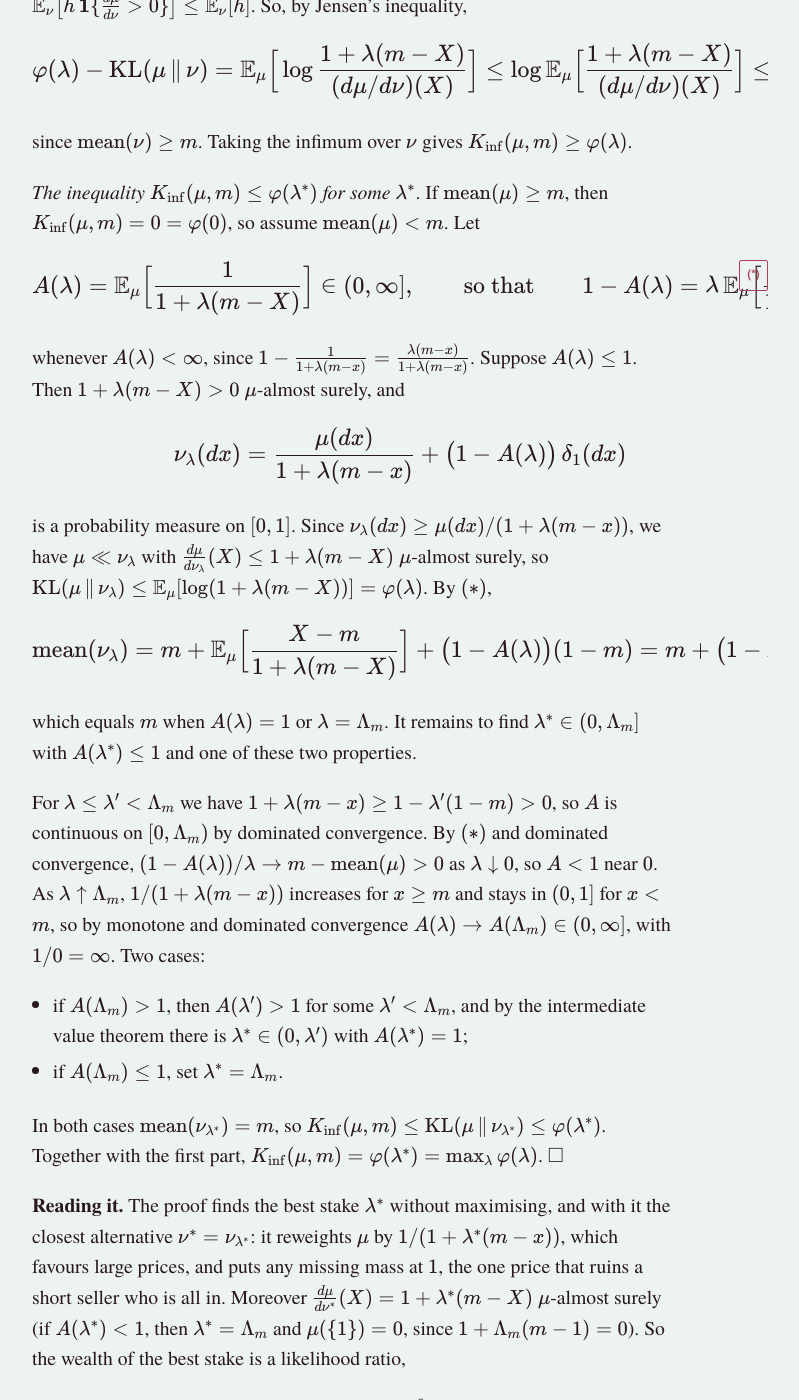
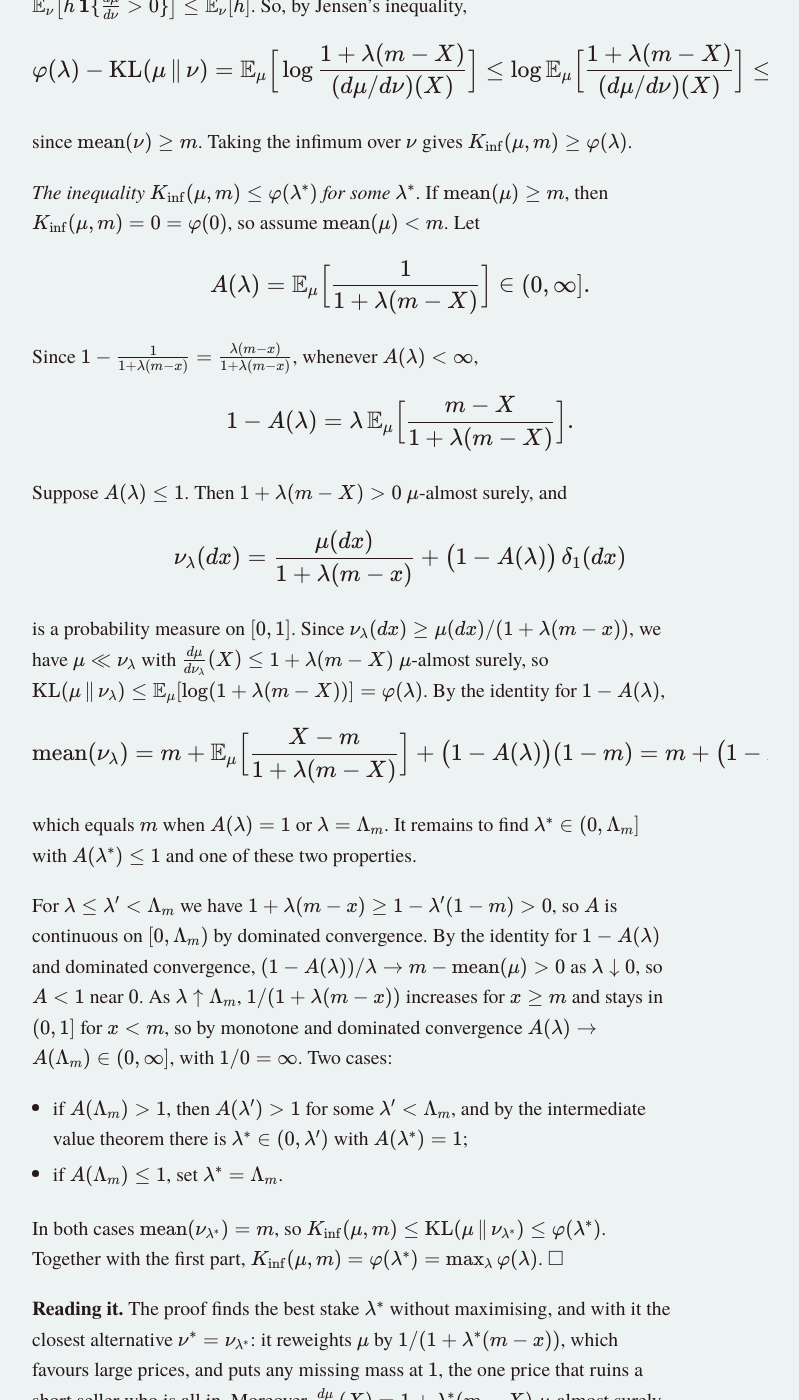
Before and after one commit to iyertejas/iyertejas.github.io, a Jekyll site: the page built from course-rl-2026-lecture-5.md, in a window 1280 px wide and 1400 px high, scrolled down 5206 px. Shown: the whole window, without its empty margins (232-1031 px from the left). Built offline with Jekyll 4.4.1, drawn with Linux system fonts in a browser that asks for light colours.

Commit message:
RL course: drop equation tags in Lectures 2 and 5
Lecture 2 links to the confidence-bound paragraph instead of (1); Lecture 5
gives the identity for 1 - A(lambda) its own display instead of (*).

```diff
--- a/course-rl-2026-lecture-5.md
+++ b/course-rl-2026-lecture-5.md
@@ -111,16 +111,22 @@ since $$\mathrm{mean}(\nu) \ge m$$. Taking the infimum over $$\nu$$ gives $$K_{\
 *The inequality* $$K_{\inf}(\mu, m) \le \varphi(\lambda^*)$$ *for some* $$\lambda^*$$. If $$\mathrm{mean}(\mu) \ge m$$, then $$K_{\inf}(\mu, m) = 0 = \varphi(0)$$, so assume $$\mathrm{mean}(\mu) < m$$. Let
 
 $$
-A(\lambda) = \mathbb E_\mu\Big[\frac{1}{1 + \lambda(m - X)}\Big] \in (0, \infty], \qquad \text{so that} \qquad 1 - A(\lambda) = \lambda\, \mathbb E_\mu\Big[\frac{m - X}{1 + \lambda(m - X)}\Big] \tag{*}
+A(\lambda) = \mathbb E_\mu\Big[\frac{1}{1 + \lambda(m - X)}\Big] \in (0, \infty].
 $$
 
-whenever $$A(\lambda) < \infty$$, since $$1 - \frac{1}{1 + \lambda(m - x)} = \frac{\lambda(m - x)}{1 + \lambda(m - x)}$$. Suppose $$A(\lambda) \le 1$$. Then $$1 + \lambda(m - X) > 0$$ $$\mu$$-almost surely, and
+Since $$1 - \frac{1}{1 + \lambda(m - x)} = \frac{\lambda(m - x)}{1 + \lambda(m - x)}$$, whenever $$A(\lambda) < \infty$$,
+
+$$
+1 - A(\lambda) = \lambda\, \mathbb E_\mu\Big[\frac{m - X}{1 + \lambda(m - X)}\Big].
+$$
+
+Suppose $$A(\lambda) \le 1$$. Then $$1 + \lambda(m - X) > 0$$ $$\mu$$-almost surely, and
 
 $$
 \nu_\lambda(dx) = \frac{\mu(dx)}{1 + \lambda(m - x)} + \big(1 - A(\lambda)\big)\, \delta_1(dx)
 $$
 
-is a probability measure on $$[0, 1]$$. Since $$\nu_\lambda(dx) \ge \mu(dx)/(1 + \lambda(m - x))$$, we have $$\mu \ll \nu_\lambda$$ with $$\frac{d\mu}{d\nu_\lambda}(X) \le 1 + \lambda(m - X)$$ $$\mu$$-almost surely, so $$\mathrm{KL}(\mu \,\Vert\, \nu_\lambda) \le \mathbb E_\mu[\log(1 + \lambda(m - X))] = \varphi(\lambda)$$. By $$(*)$$,
+is a probability measure on $$[0, 1]$$. Since $$\nu_\lambda(dx) \ge \mu(dx)/(1 + \lambda(m - x))$$, we have $$\mu \ll \nu_\lambda$$ with $$\frac{d\mu}{d\nu_\lambda}(X) \le 1 + \lambda(m - X)$$ $$\mu$$-almost surely, so $$\mathrm{KL}(\mu \,\Vert\, \nu_\lambda) \le \mathbb E_\mu[\log(1 + \lambda(m - X))] = \varphi(\lambda)$$. By the identity for $$1 - A(\lambda)$$,
 
 $$
 \mathrm{mean}(\nu_\lambda) = m + \mathbb E_\mu\Big[\frac{X - m}{1 + \lambda(m - X)}\Big] + \big(1 - A(\lambda)\big)(1 - m) = m + \big(1 - A(\lambda)\big)\Big(1 - m - \frac1\lambda\Big),
@@ -128,7 +134,7 @@ $$
 
 which equals $$m$$ when $$A(\lambda) = 1$$ or $$\lambda = \Lambda_m$$. It remains to find $$\lambda^* \in (0, \Lambda_m]$$ with $$A(\lambda^*) \le 1$$ and one of these two properties.
 
-For $$\lambda \le \lambda' < \Lambda_m$$ we have $$1 + \lambda(m - x) \ge 1 - \lambda'(1 - m) > 0$$, so $$A$$ is continuous on $$[0, \Lambda_m)$$ by dominated convergence. By $$(*)$$ and dominated convergence, $$(1 - A(\lambda))/\lambda \to m - \mathrm{mean}(\mu) > 0$$ as $$\lambda \downarrow 0$$, so $$A < 1$$ near $$0$$. As $$\lambda \uparrow \Lambda_m$$, $$1/(1 + \lambda(m - x))$$ increases for $$x \ge m$$ and stays in $$(0, 1]$$ for $$x < m$$, so by monotone and dominated convergence $$A(\lambda) \to A(\Lambda_m) \in (0, \infty]$$, with $$1/0 = \infty$$. Two cases:
+For $$\lambda \le \lambda' < \Lambda_m$$ we have $$1 + \lambda(m - x) \ge 1 - \lambda'(1 - m) > 0$$, so $$A$$ is continuous on $$[0, \Lambda_m)$$ by dominated convergence. By the identity for $$1 - A(\lambda)$$ and dominated convergence, $$(1 - A(\lambda))/\lambda \to m - \mathrm{mean}(\mu) > 0$$ as $$\lambda \downarrow 0$$, so $$A < 1$$ near $$0$$. As $$\lambda \uparrow \Lambda_m$$, $$1/(1 + \lambda(m - x))$$ increases for $$x \ge m$$ and stays in $$(0, 1]$$ for $$x < m$$, so by monotone and dominated convergence $$A(\lambda) \to A(\Lambda_m) \in (0, \infty]$$, with $$1/0 = \infty$$. Two cases:
 
 - if $$A(\Lambda_m) > 1$$, then $$A(\lambda') > 1$$ for some $$\lambda' < \Lambda_m$$, and by the intermediate value theorem there is $$\lambda^* \in (0, \lambda')$$ with $$A(\lambda^*) = 1$$;
 - if $$A(\Lambda_m) \le 1$$, set $$\lambda^* = \Lambda_m$$.
```
Also changed, not shown: course-rl-2026-lecture-2.md (+3 -2 lines).
